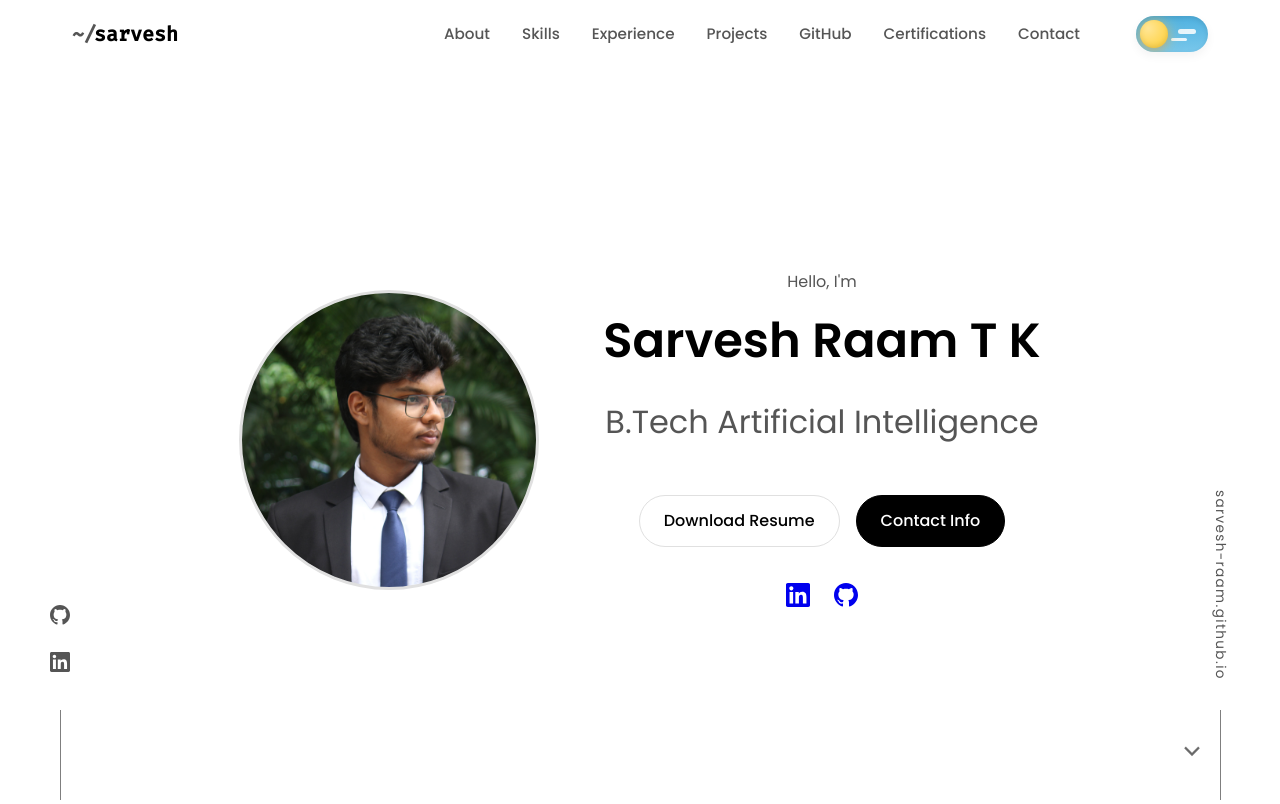
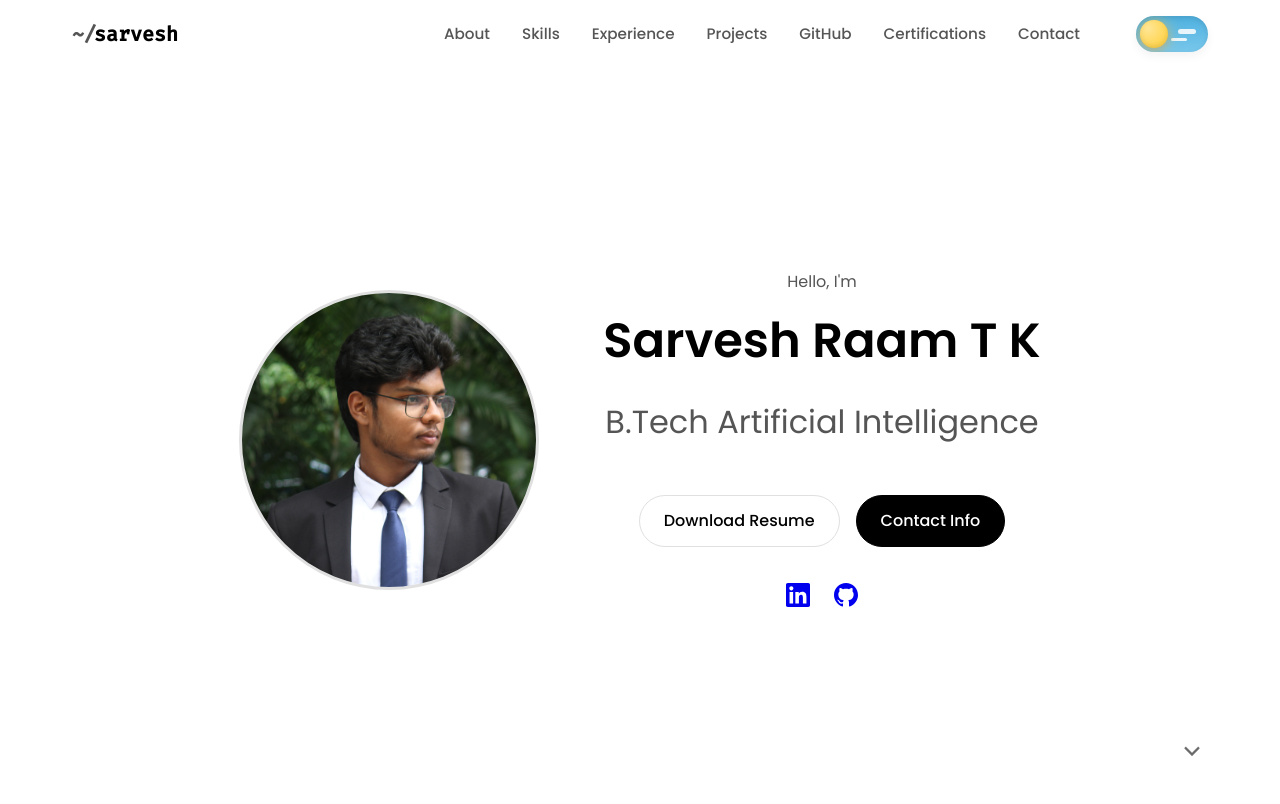
Before and after one commit to sarvesh-raam/portfolio, a plain HTML site: page index.html in a window 1280 px wide. Shown: the top 804 px of the page. Drawn offline with Linux system fonts and the light colour scheme; no server answers.

Commit message:
Revert "Add fixed side website link and social links"
This reverts commit 0cd1bf6f4965a4ef480ba17948cc5a81ac77f15e.

```diff
--- a/index.html
+++ b/index.html
@@ -842,33 +842,6 @@
         </div>
     </footer>
 
-    <!-- Side Elements -->
-    <div class="side-element side-element--left">
-        <div class="side-element-content">
-            <a href="https://github.com/sarvesh-raam" target="_blank" class="side-social-link" aria-label="GitHub">
-                <svg viewBox="0 0 24 24" fill="currentColor" width="20" height="20">
-                    <path
-                        d="M12 0c-6.626 0-12 5.373-12 12 0 5.302 3.438 9.8 8.207 11.387.599.111.793-.261.793-.577v-2.234c-3.338.726-4.033-1.416-4.033-1.416-.546-1.387-1.333-1.756-1.333-1.756-1.089-.745.083-.729.083-.729 1.205.084 1.839 1.237 1.839 1.237 1.07 1.834 2.807 1.304 3.492.997.107-.775.418-1.305.762-1.604-2.665-.305-5.467-1.334-5.467-5.931 0-1.311.469-2.381 1.236-3.221-.124-.303-.535-1.524.117-3.176 0 0 1.008-.322 3.301 1.23.957-.266 1.983-.399 3.003-.404 1.02.005 2.047.138 3.006.404 2.291-1.552 3.297-1.23 3.297-1.23.653 1.653.242 2.874.118 3.176.77.84 1.235 1.911 1.235 3.221 0 4.609-2.807 5.624-5.479 5.921.43.372.823 1.102.823 2.222v3.293c0 .319.192.694.801.576 4.765-1.589 8.199-6.086 8.199-11.386 0-6.627-5.373-12-12-12z" />
-                </svg>
-            </a>
-            <a href="https://www.linkedin.com/in/sarveshraam/" target="_blank" class="side-social-link"
-                aria-label="LinkedIn">
-                <svg viewBox="0 0 24 24" fill="currentColor" width="20" height="20">
-                    <path
-                        d="M20.447 20.452h-3.554v-5.569c0-1.328-.027-3.037-1.852-3.037-1.853 0-2.136 1.445-2.136 2.939v5.667H9.351V9h3.414v1.561h.046c.477-.9 1.637-1.85 3.37-1.85 3.601 0 4.267 2.37 4.267 5.455v6.286zM5.337 7.433c-1.144 0-2.063-.926-2.063-2.065 0-1.138.92-2.063 2.063-2.063 1.14 0 2.064.925 2.064 2.063 0 1.139-.925 2.065-2.064 2.065zm1.782 13.019H3.555V9h3.564v11.452zM22.225 0H1.771C.792 0 0 .774 0 1.729v20.542C0 23.227.792 24 1.771 24h20.451C23.2 24 24 23.227 24 22.271V1.729C24 .774 23.2 0 22.222 0h.003z" />
-                </svg>
-            </a>
-            <div class="side-element-line"></div>
-        </div>
-    </div>
-
-    <div class="side-element side-element--right">
-        <div class="side-element-content">
-            <a href="https://sarvesh-raam.github.io/" class="side-email-link">sarvesh-raam.github.io</a>
-            <div class="side-element-line"></div>
-        </div>
-    </div>
-
     <script src="script.js"></script>
     <script>
         // ── Email Modal ───────────────────────────────────────────────────────
--- a/style.css
+++ b/style.css
@@ -3315,89 +3315,3 @@ a.skill-item:hover::after {
         font-size: 0.9rem;
     }
 }
-
-/* ===================================
-   Side Elements (Fixed Socials & URL)
-   =================================== */
-
-.side-element {
-    width: 40px;
-    position: fixed;
-    bottom: 0;
-    z-index: 100;
-}
-
-.side-element--left {
-    left: 40px;
-    right: auto;
-}
-
-.side-element--right {
-    right: 40px;
-    left: auto;
-}
-
-.side-element-content {
-    display: flex;
-    flex-direction: column;
-    align-items: center;
-    position: relative;
-    animation: slideUpFade 0.8s ease-out 1.2s both;
-}
-
-@keyframes slideUpFade {
-    from {
-        opacity: 0;
-        transform: translateY(20px);
-    }
-
-    to {
-        opacity: 1;
-        transform: translateY(0);
-    }
-}
-
-.side-element-line {
-    width: 1px;
-    height: 90px;
-    background-color: var(--color-text-primary);
-    margin-top: 20px;
-    opacity: 0.5;
-}
-
-/* Left Side Socials */
-.side-social-link {
-    padding: 10px;
-    color: var(--color-text-secondary);
-    transition: all var(--transition);
-    display: block;
-}
-
-.side-social-link:hover {
-    color: var(--color-text-primary);
-    transform: translateY(-3px);
-}
-
-/* Right Side Email/URL Link */
-.side-email-link {
-    writing-mode: vertical-rl;
-    text-decoration: none;
-    color: var(--color-text-secondary);
-    font-size: 0.85rem;
-    letter-spacing: 0.1em;
-    font-weight: 400;
-    transition: all var(--transition);
-    padding: 10px;
-}
-
-.side-email-link:hover {
-    color: var(--color-text-primary);
-    transform: translateY(-3px);
-}
-
-/* Responsive Hide side elements on mobile */
-@media (max-width: 1080px) {
-    .side-element {
-        display: none;
-    }
-}
```
